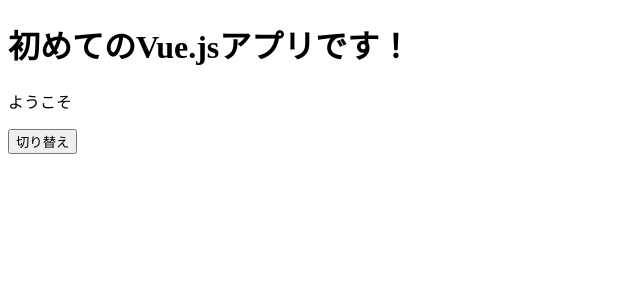
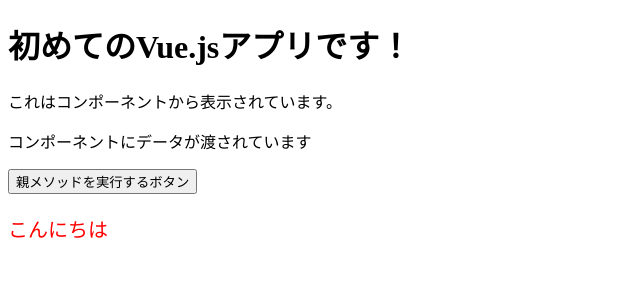
Before and after one commit to Taka2401/Chat-Vue.js, a Vue app: page / in a window 1280 px wide. Shown: the top 300 px of the page, without its empty margins (0-640 px from the left). Built offline with nearby package versions, Linux system fonts and the light colour scheme.

Commit message:
add: コンポネント復習

```diff
--- /dev/null
+++ b/src/components/TestComponent.vue
@@ -0,0 +1,18 @@
+<template>
+  <div>
+    これはコンポーネントから表示されています。
+    <p>{{ message }}</p>
+    <button @click="onClick">親メソッドを実行するボタン</button>
+  </div>
+</template>
+
+<script>
+export default {
+  props: ['message'],
+  methods: {
+    onClick() {
+      this.$emit('toggle')
+    }
+  }
+}
+</script>
--- a/src/views/Welcome.vue
+++ b/src/views/Welcome.vue
@@ -1,18 +1,32 @@
 <template>
   <div>
     <h1>{{ title }}</h1>
-    <p v-if="isEnabled">{{ subtitle }}</p>
-    <button @dblclick="toggle">切り替え</button>
+    <TestComponent @toggle="toggle" message="コンポーネントにデータが渡されています" />
+    <p v-if="isEnabled">こんにちは</p>
   </div>
 </template>
 
 <script>
+import TestComponent from '../components/TestComponent.vue'
+
 export default {
+   components: {
+    TestComponent
+  },
   data () {
     return {
       title: '初めてのVue.jsアプリです！',
       subtitle: 'ようこそ',
       isEnabled: true
+    }
+  },
+  computed: {
+    text () {
+      if (this.isEnabled) {
+        return 'こんにちは！'
+      } else {
+        return 'さよなら！'
+      }
     }
   },
   methods: {
@@ -22,3 +36,10 @@
   },
 }
 </script>
+
+<style scoped>
+  p {
+    font-size: 20px;
+    color: red;
+  }
+</style>
```
